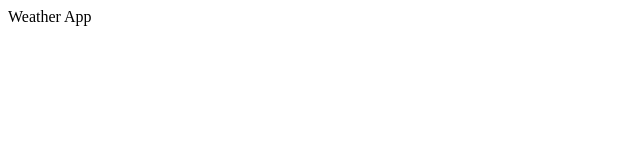
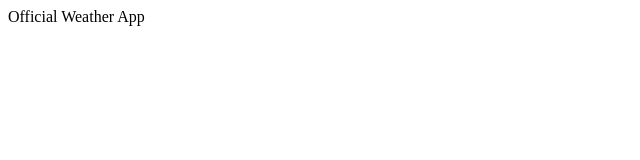
Before and after one commit to albinaasllanaj/official-react-weather-app, a React (Create React App) app: page / in a window 1280 px wide. Shown: the top 160 px of the page, without its empty margins (0-640 px from the left). Built offline with nearby package versions, Linux system fonts and the light colour scheme.

Commit message:
Removed unnecessary files and created title

```diff
--- a/src/App.js
+++ b/src/App.js
@@ -1,12 +1,10 @@
 
 import './App.css';
 
-function App() {
+export default function App() {
   return (
     <div className="App">
-    Weather App
+    Official Weather App
     </div>
   );
 }
-
-export default App;
```
